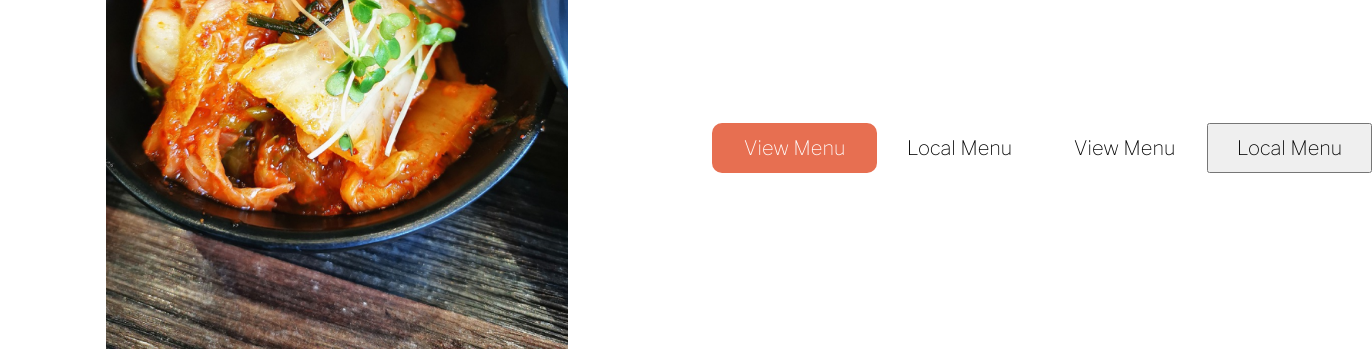
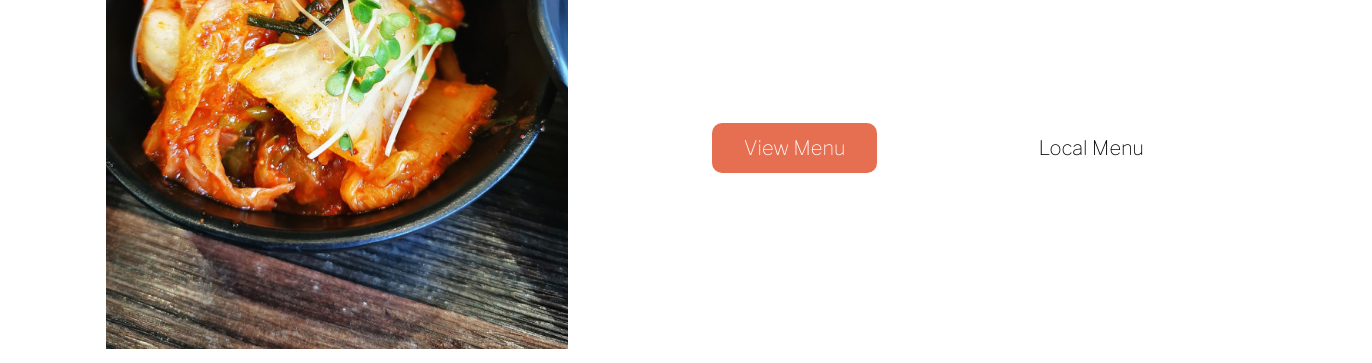
Before and after one commit to mothibimalebana/resto, a website built with webpack: page src/template.html in a window 1280 px wide. Shown: the part 437-800 px from the top of the page, 1372 px wide, since content can reach past the window. Built offline with nearby package versions, Linux system fonts and the light colour scheme.

Commit message:
everything on contentLeft has been appeneded to the DOM

```diff
--- a/src/index.js
+++ b/src/index.js
@@ -4,15 +4,22 @@ const homePage = (function (){
     /** DOM Elements: */
     const content = document.querySelector('#content');
 
-    const contentLeft = document.querySelector('.contentLeft'); //contentLetextContentft and its children
-    const contentButtons = document.querySelector('.contentButtons');
+    const contentLeft = document.createElement("div"); //contentLetextContentft and its children
+    contentLeft.classList.add("contentLeft");
 
-    const contentRight = document.querySelector('.contentRight');//contentRight (only contains an img)
+    const textContent = document.createElement("div");
+    textContent.classList.add("textContent");
+
+    const contentButtons = document.createElement("div");
+    contentButtons.classList.add("contentButtons");
+
+
+    const contentRight = document.createElement('div');//contentRight (only contains an img)
+    contentRight.classList.add("contentRight");
 
     /**DOM Manipulation**/
     //contentLeft > textContent
-    const textContent = document.createElement("div");
-    textContent.classList.add("textContent");
+
     textContent.textContent = "Home made, healthy and";
     const textSpan = document.createElement("span"); // create span for text on content left
 
@@ -28,14 +35,11 @@ const homePage = (function (){
 
     //contentLeft > contentButtons > buttonRight
     const buttonRight = document.createElement("button");
-    buttonLeft.classList.add("buttonRight");
+    buttonRight.classList.add("buttonRight");
     buttonRight.textContent = "Local Menu";
     contentButtons.appendChild(buttonRight); //button added to parent in DOM
 
     contentLeft.appendChild(contentButtons);
     content.appendChild(contentLeft)
 
-    return{textContent}
 })();
-
-homePage.textContent
--- a/src/template.html
+++ b/src/template.html
@@ -19,12 +19,6 @@
         </nav>
     </header>
     <div id="content">
-        <div class="contentLeft">
-            <div class="contentButtons">
-                <button class="buttonLeft">View Menu</button>
-                <button class="buttonRight">Local Menu</button>
-            </div>
-        </div>
         <div class="contentRight">
             <img src="./img/korean-dish.png" alt="">
         </div>
```
